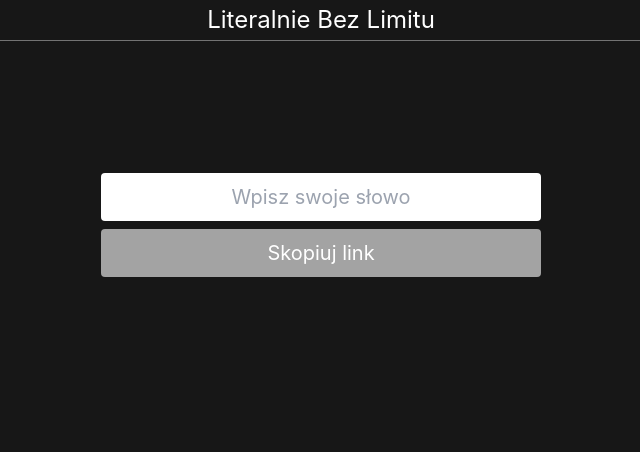
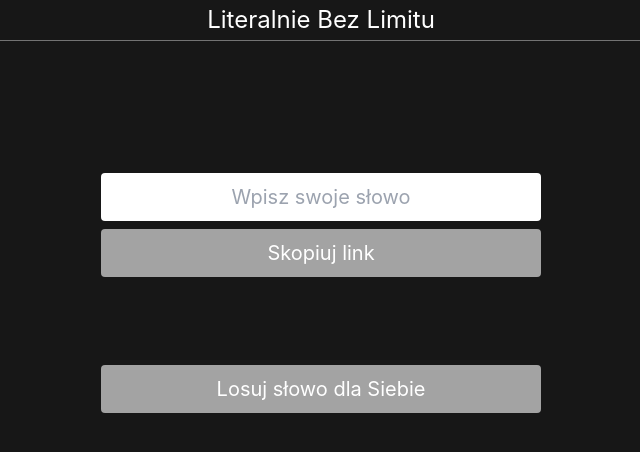
Before and after one commit to jakubmroz13/literalnie-bez-limitu, a Next.js app: page / in a window 1280 px wide. Shown: the top 452 px of the page, without its empty margins (319-959 px from the left). Built offline with nearby package versions, Linux system fonts and the light colour scheme.

Commit message:
Adding single player option

```diff
--- a/pages/index.tsx
+++ b/pages/index.tsx
@@ -4,8 +4,10 @@ import { useState } from 'react'
 import Message from '../components/Message'
 import dictionary from '../functions/dictionary'
 import { encrypt } from '../functions/cypher'
+import { useRouter } from 'next/router'
 
 const Home: NextPage = () => {
+  const router = useRouter()
   const [word, setWord] = useState('')
   const [message, setMessage] = useState('')
   const [linkCopied, setLinkCopied] = useState(false)
@@ -14,7 +16,7 @@ const Home: NextPage = () => {
     if (word) {
       if (word.length === 5) {
         if (dictionary.has(word.toLowerCase())) {
-          navigator.clipboard.writeText('localhost:3000/' + encrypt(word.toLowerCase()))
+          navigator.clipboard.writeText('https://literalniebezlimitu.fun/' + encrypt(word.toLowerCase()))
           setMessage('')
           setLinkCopied(true)
         } else {
@@ -26,6 +28,13 @@ const Home: NextPage = () => {
     } else {
       setMessage('Podaj swoje słowo')
     }
+  }
+
+  const handleRandomWord = () => {
+    const arr = Array.from(dictionary)
+    const randomWord = arr[Math.round(Math.random() * arr.length)]
+    const randomURL = encrypt(randomWord)
+    router.push('/' + randomURL)
   }
 
   return (
@@ -43,7 +52,11 @@ const Home: NextPage = () => {
           setWord(e.target.value)
           setLinkCopied(false)
         }} placeholder="Wpisz swoje słowo" className="m-1 h-12 rounded text-center text-neutral-500 outline-none"></input>
-        <button onClick={handleCopyURL} className="m-1 h-12 bg-neutral-400 rounded hover:bg-green-500 focus:bg-green-500">{linkCopied ? 'Link skopiowany' : 'Skopiuj link'}</button>
+        <button onClick={handleCopyURL} className="m-1 h-12  bg-neutral-400 rounded hover:bg-green-500 focus:bg-green-500">{linkCopied ? 'Link skopiowany' : 'Skopiuj link'}</button>
+      </div>
+
+      <div className="flex flex-col w-4/5 max-w-md text-xl m-auto mt-20">
+        <button onClick={handleRandomWord} className="m-1 h-12  bg-neutral-400 rounded hover:bg-green-500 focus:bg-green-500">Losuj słowo dla Siebie</button>
       </div>
     </div>
   )
```
